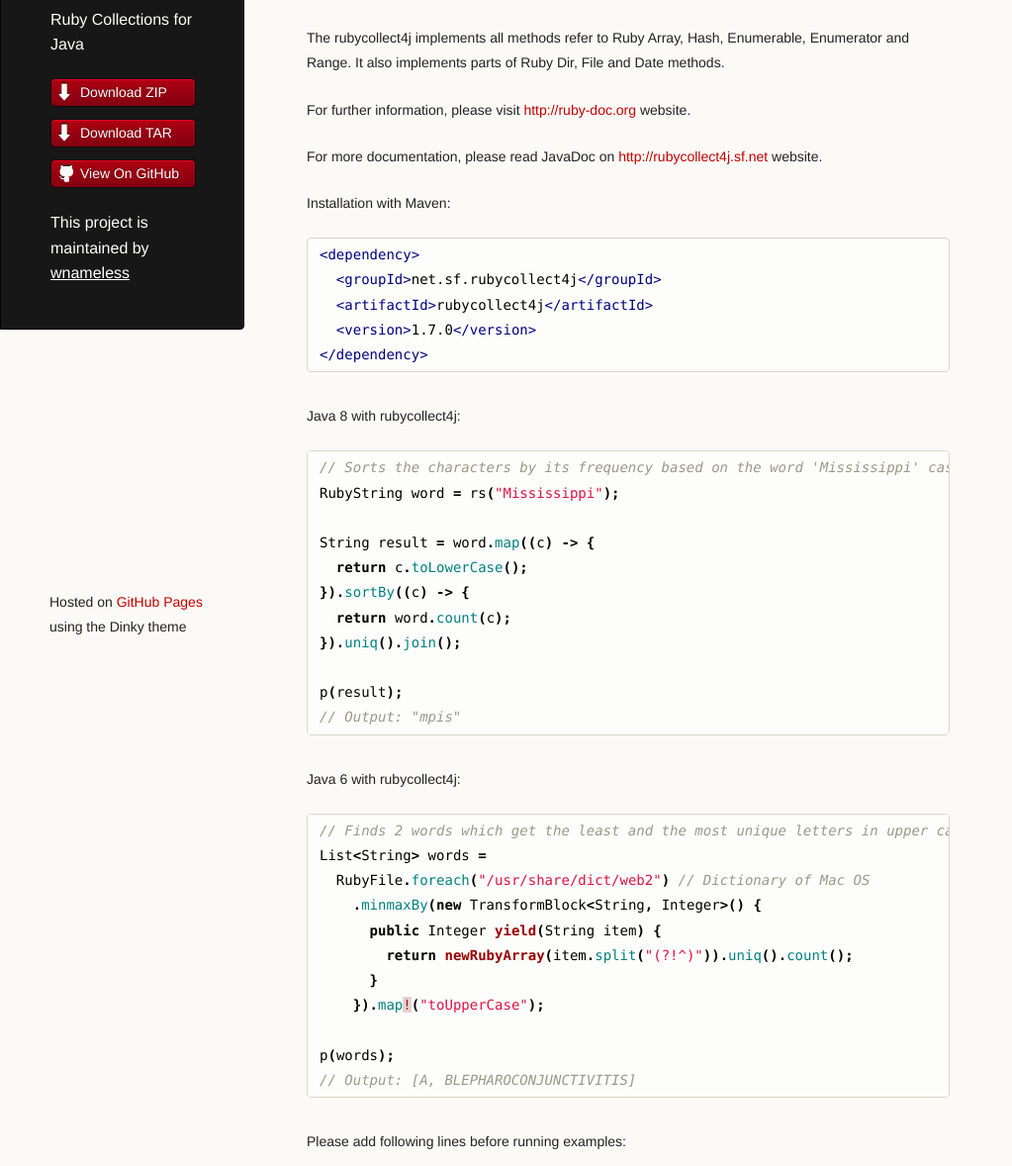
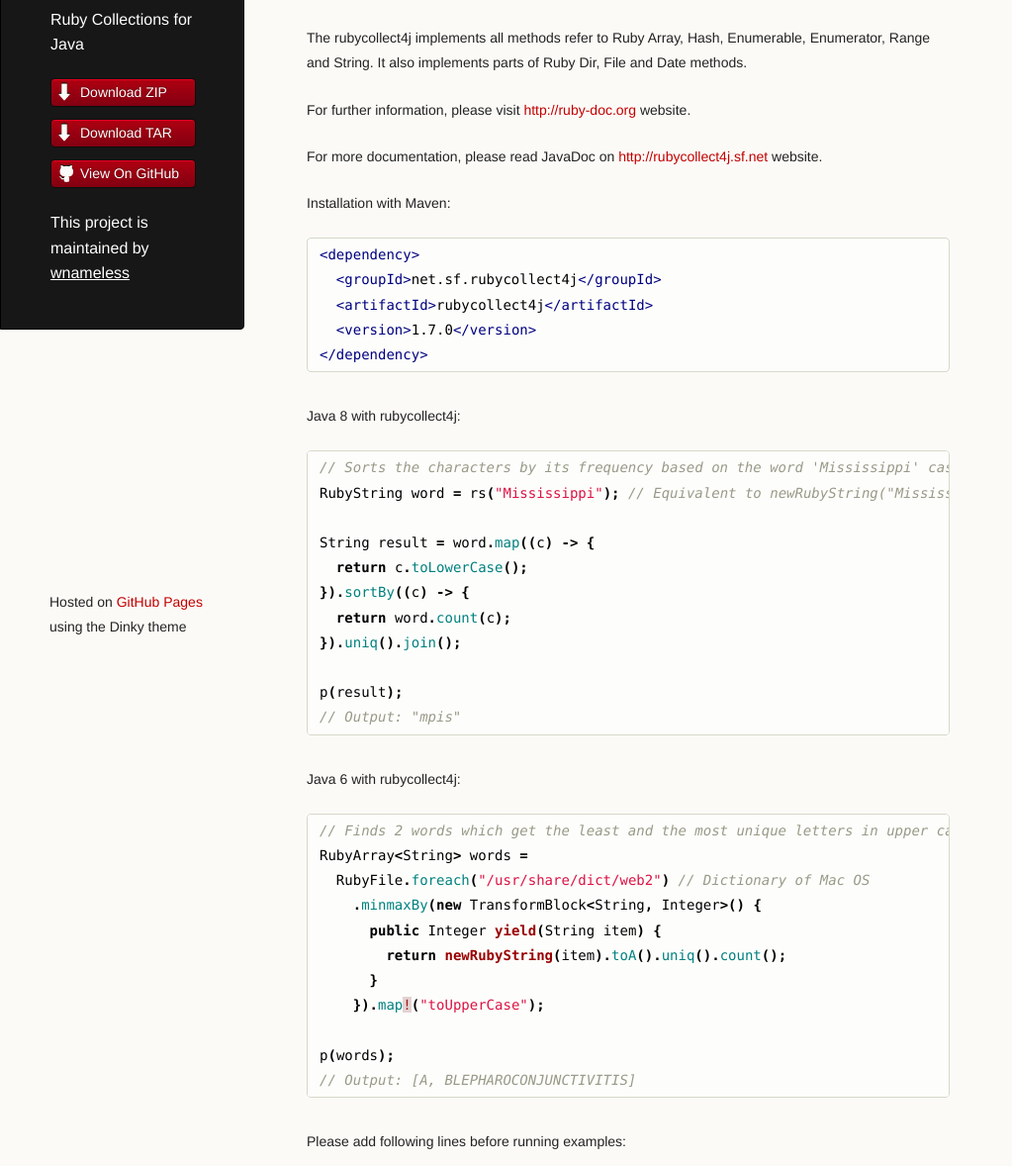
Before and after one commit to wnameless/rubycollect4j, a plain HTML site: page index.html in a window 1280 px wide. Shown: the part 122-1300 px from the top of the page at 99% size, without its empty margins (0-1023 px from the left). Drawn offline with Linux system fonts and the light colour scheme.

Commit message:
Create gh-pages branch via GitHub

```diff
--- a/index.html
+++ b/index.html
@@ -35,7 +35,7 @@
 
 <p>Ruby Collections for Java.</p>
 
-<p>The rubycollect4j implements all methods refer to Ruby Array, Hash, Enumerable, Enumerator and Range.
+<p>The rubycollect4j implements all methods refer to Ruby Array, Hash, Enumerable, Enumerator, Range and String.
 It also implements parts of Ruby Dir, File and Date methods.</p>
 
 <p>For further information, please visit <a href="http://ruby-doc.org">http://ruby-doc.org</a> website.</p>
@@ -54,7 +54,7 @@ It also implements parts of Ruby Dir, File and Date methods.</p>
 <p>Java 8 with rubycollect4j:</p>
 
 <div class="highlight highlight-java"><pre><span class="c1">// Sorts the characters by its frequency based on the word 'Mississippi' case-insensitively.</span>
-<span class="n">RubyString</span> <span class="n">word</span> <span class="o">=</span> <span class="n">rs</span><span class="o">(</span><span class="s">"Mississippi"</span><span class="o">);</span>
+<span class="n">RubyString</span> <span class="n">word</span> <span class="o">=</span> <span class="n">rs</span><span class="o">(</span><span class="s">"Mississippi"</span><span class="o">);</span> <span class="c1">// Equivalent to newRubyString("Mississippi")</span>
 
 <span class="n">String</span> <span class="n">result</span> <span class="o">=</span> <span class="n">word</span><span class="o">.</span><span class="na">map</span><span class="o">((</span><span class="n">c</span><span class="o">)</span> <span class="o">-&gt;</span> <span class="o">{</span>
   <span class="k">return</span> <span class="n">c</span><span class="o">.</span><span class="na">toLowerCase</span><span class="o">();</span>
@@ -69,11 +69,11 @@ It also implements parts of Ruby Dir, File and Date methods.</p>
 <p>Java 6 with rubycollect4j:</p>
 
 <div class="highlight highlight-java"><pre><span class="c1">// Finds 2 words which get the least and the most unique letters in upper case.</span>
-<span class="n">List</span><span class="o">&lt;</span><span class="n">String</span><span class="o">&gt;</span> <span class="n">words</span> <span class="o">=</span>
+<span class="n">RubyArray</span><span class="o">&lt;</span><span class="n">String</span><span class="o">&gt;</span> <span class="n">words</span> <span class="o">=</span>
   <span class="n">RubyFile</span><span class="o">.</span><span class="na">foreach</span><span class="o">(</span><span class="s">"/usr/share/dict/web2"</span><span class="o">)</span> <span class="c1">// Dictionary of Mac OS</span>
     <span class="o">.</span><span class="na">minmaxBy</span><span class="o">(</span><span class="k">new</span> <span class="n">TransformBlock</span><span class="o">&lt;</span><span class="n">String</span><span class="o">,</span> <span class="n">Integer</span><span class="o">&gt;()</span> <span class="o">{</span>
       <span class="kd">public</span> <span class="n">Integer</span> <span class="nf">yield</span><span class="o">(</span><span class="n">String</span> <span class="n">item</span><span class="o">)</span> <span class="o">{</span>
-        <span class="k">return</span> <span class="nf">newRubyArray</span><span class="o">(</span><span class="n">item</span><span class="o">.</span><span class="na">split</span><span class="o">(</span><span class="s">"(?!^)"</span><span class="o">)).</span><span class="na">uniq</span><span class="o">().</span><span class="na">count</span><span class="o">();</span>
+        <span class="k">return</span> <span class="nf">newRubyString</span><span class="o">(</span><span class="n">item</span><span class="o">).</span><span class="na">toA</span><span class="o">().</span><span class="na">uniq</span><span class="o">().</span><span class="na">count</span><span class="o">();</span>
       <span class="o">}</span>
     <span class="o">}).</span><span class="na">map</span><span class="err">ǃ</span><span class="o">(</span><span class="s">"toUpperCase"</span><span class="o">);</span>
 
```
Also changed, not shown: params.json (+1 -1 lines).
